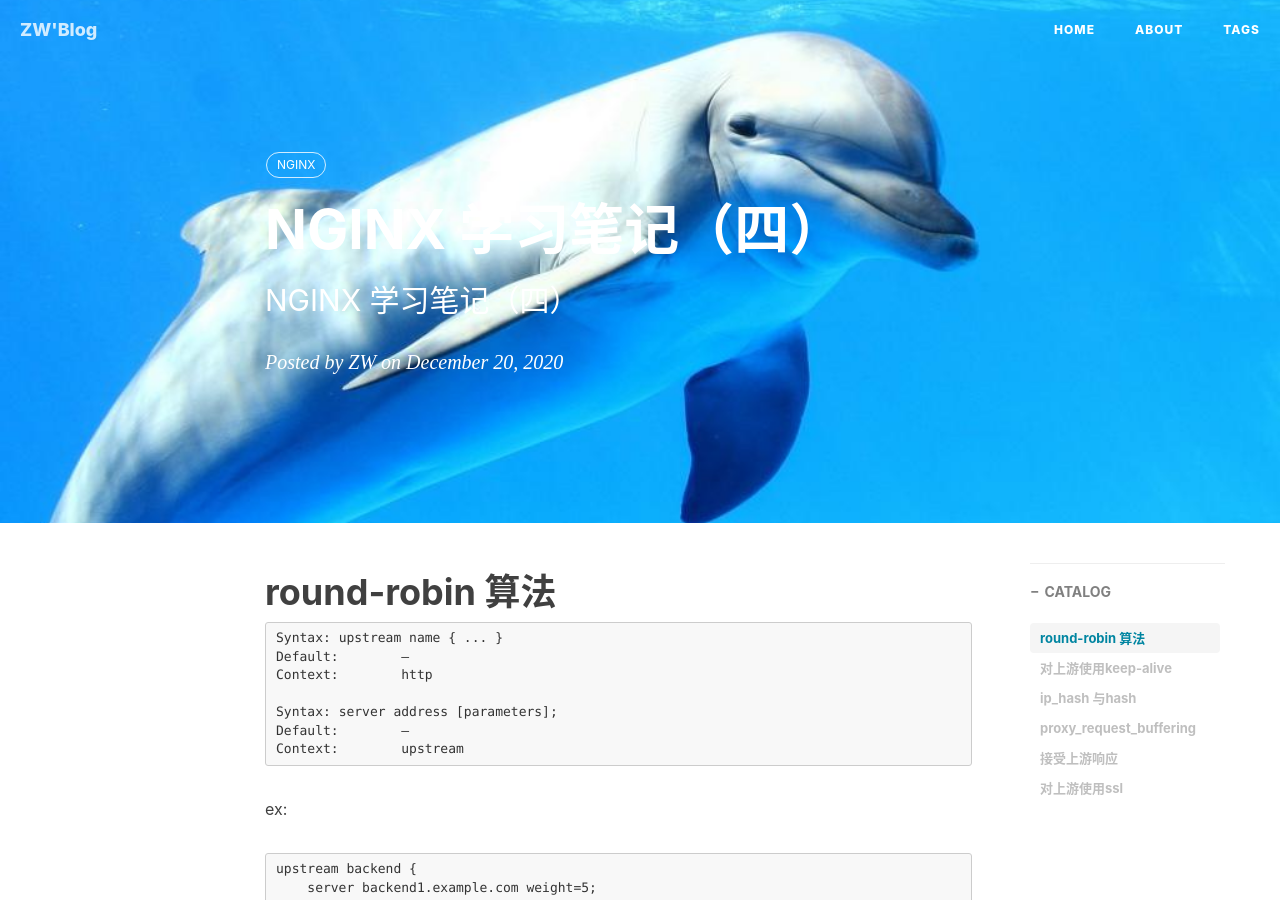
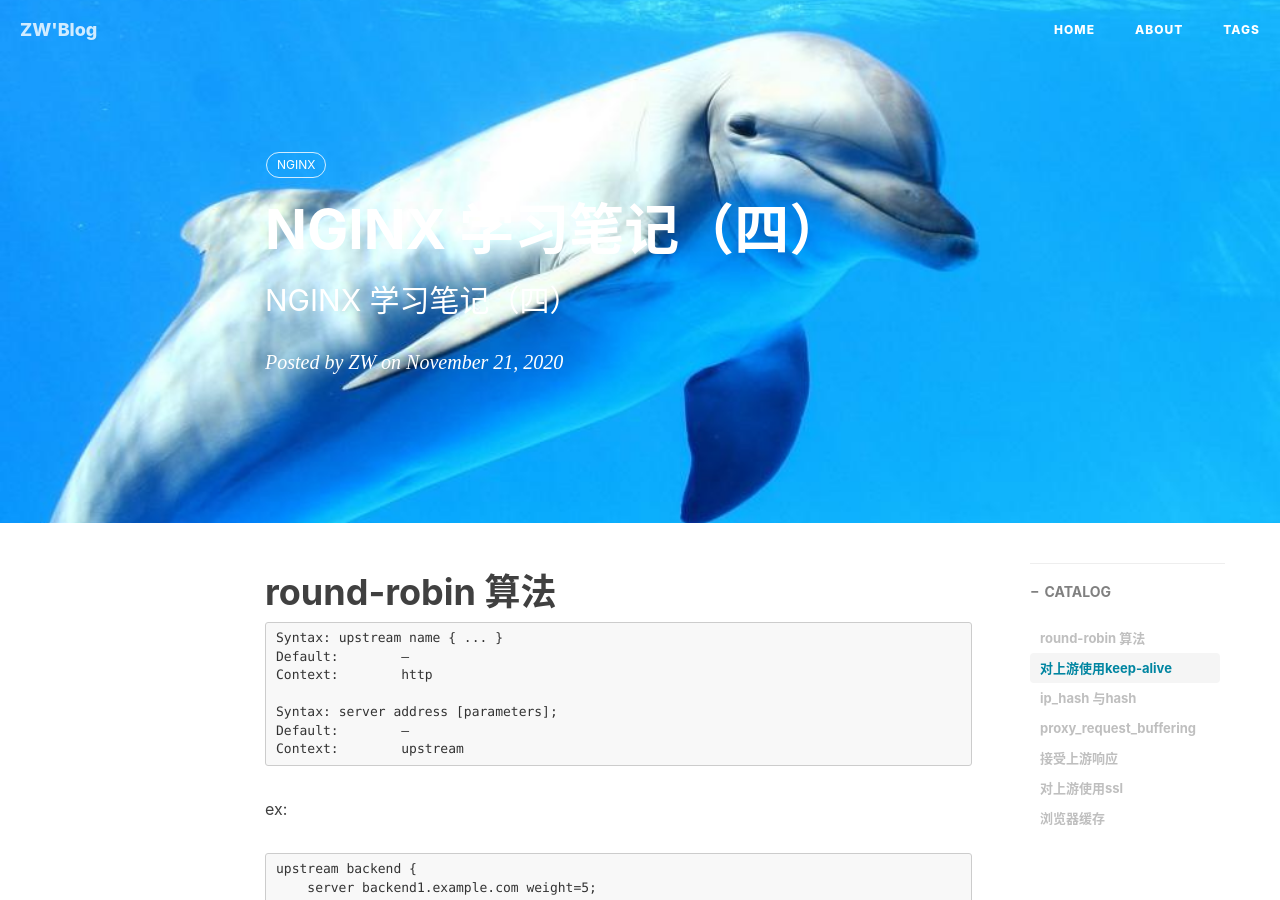
Before and after one commit to GitZW/gitzw.github.io, a Jekyll site: the page built from _posts/2020-12-20-nginx学习笔记四.md, in a window 1280 px wide and 900 px high. Built offline with Jekyll 4.4.1, drawn with Linux system fonts in a browser that asks for light colours; nearby versions of some CDN libraries; comment, search, counter and statistics services are not loaded; some of the changed text lies outside the part shown.

Commit message:
nginx 学习笔记四

````diff
--- a/_posts/2020-12-20-nginx学习笔记四.md
+++ b/_posts/2020-12-20-nginx学习笔记四.md
@@ -2,13 +2,14 @@
 layout:     post
 title:      NGINX 学习笔记（四）
 subtitle:   NGINX 学习笔记（四）
-date:       2020-12-20
+date:       2020-11-21
 author:     ZW
 header-img: img/mysql_img.jpg
 catalog: 	 true
 tags:
     - NGINX
 ---
+
 
 # round-robin 算法
 ```
@@ -216,3 +217,6 @@
 ```
 
 # 对上游使用ssl
+
+# 浏览器缓存
+![图一](/img/20210103205503.jpg)
````
Also changed, not shown: img/20210103205503.jpg (added).
